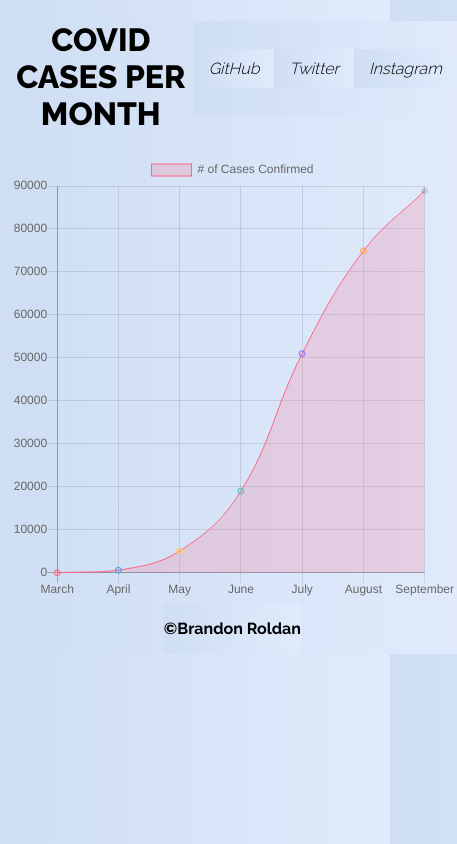
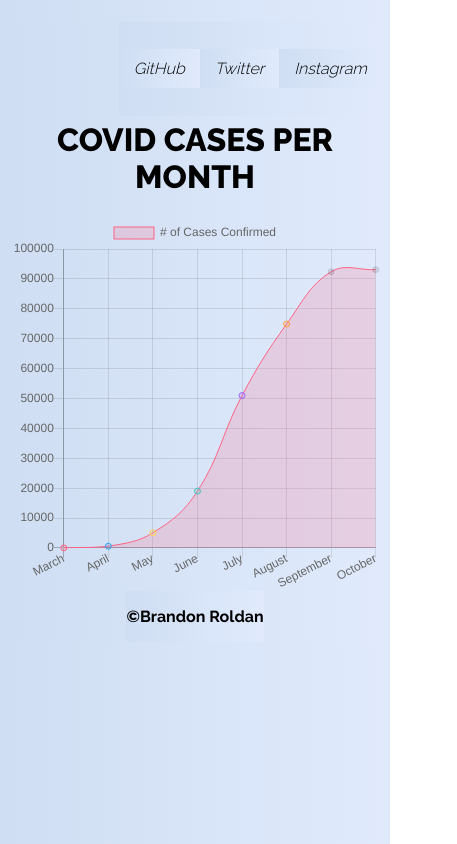
Before and after one commit to brandonsr/stadistic, a plain HTML site: page index.html in a window 390 px wide. Shown: the whole page, 457 px wide, since content can reach past the window. Drawn offline with nearby package versions, Linux system fonts and the light colour scheme.

Commit message:
Se añade octubre y se arregla el responsive desing

```diff
--- a/script.js
+++ b/script.js
@@ -2,10 +2,10 @@ var ctx = document.getElementById('mychart').getContext('2d');
 var myChart = new Chart(ctx, {
     type: 'line',
     data: {
-        labels: ['March', 'April', 'May', 'June', 'July', 'August', 'September'],
+        labels: ['March', 'April', 'May', 'June', 'July', 'August', 'September' , "October"],
         datasets: [{
             label: '# of Cases Confirmed',
-            data: [39, 599, 5087, 19011, 50979, 74893, 88878, ],
+            data: [39, 599, 5087, 19011, 50979, 74893, 92409, 93090 ],
             backgroundColor: [
                 'rgba(255, 99, 132, 0.2)',
                 'rgba(54, 162, 235, 0.2)',
--- a/style.css
+++ b/style.css
@@ -3,19 +3,22 @@
     background: #E0EAFC;  /* fallback for old browsers */
     background: -webkit-linear-gradient(to right, #CFDEF3, #E0EAFC);  /* Chrome 10-25, Safari 5.1-6 */
     background: linear-gradient(to right, #CFDEF3, #E0EAFC); /* W3C, IE 10+/ Edge, Firefox 16+, Chrome 26+, Opera 12+, Safari 7+ */
-
+    align-items: center;
 }
 .main
 {
     font-family: 'Raleway', sans-serif;
     text-align: center;
     align-items: center;
-    width: 120%;
+    width: 100%;
     max-width: 1000px;
+    margin-right: 100px;
+
 }
 .title
 {
     font-weight: 800;
+    padding-top: 100px;
 
 }
 .footer
```
Also changed, not shown: index.html (line endings or trailing spaces).
